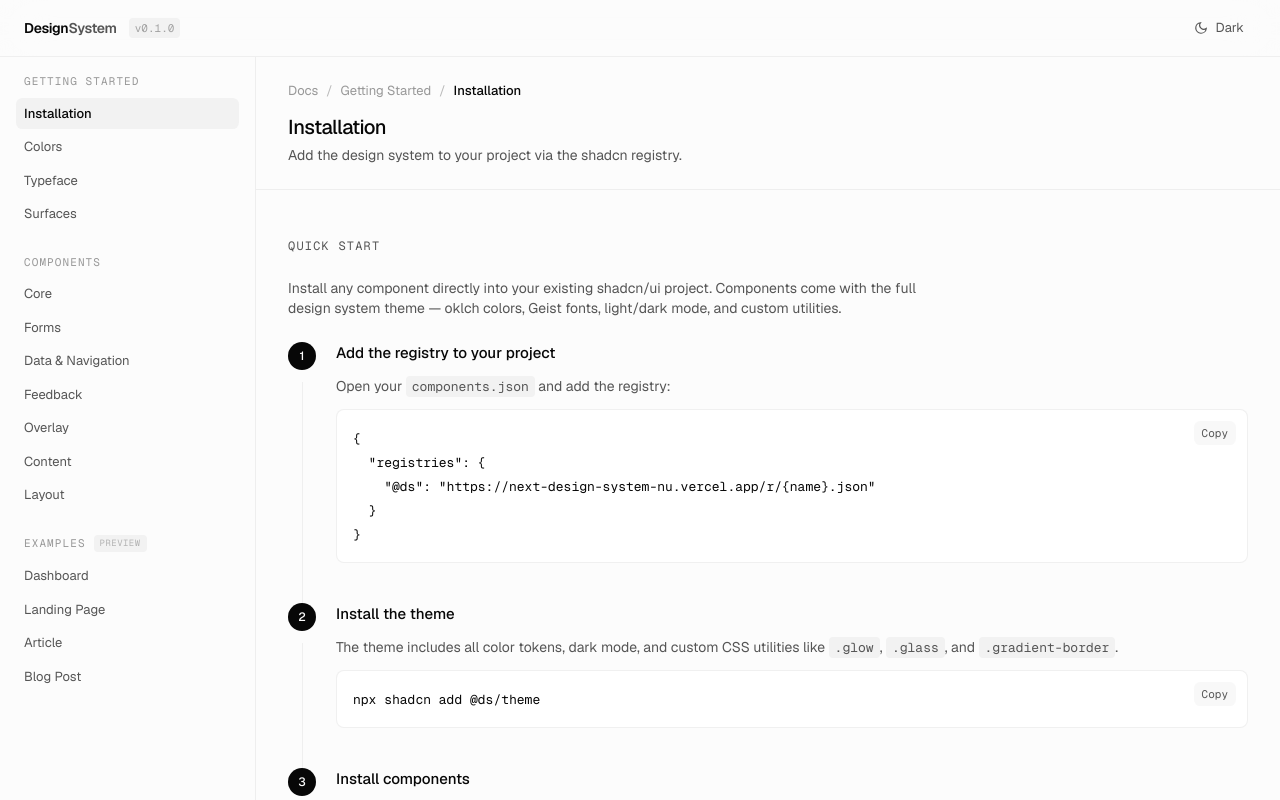
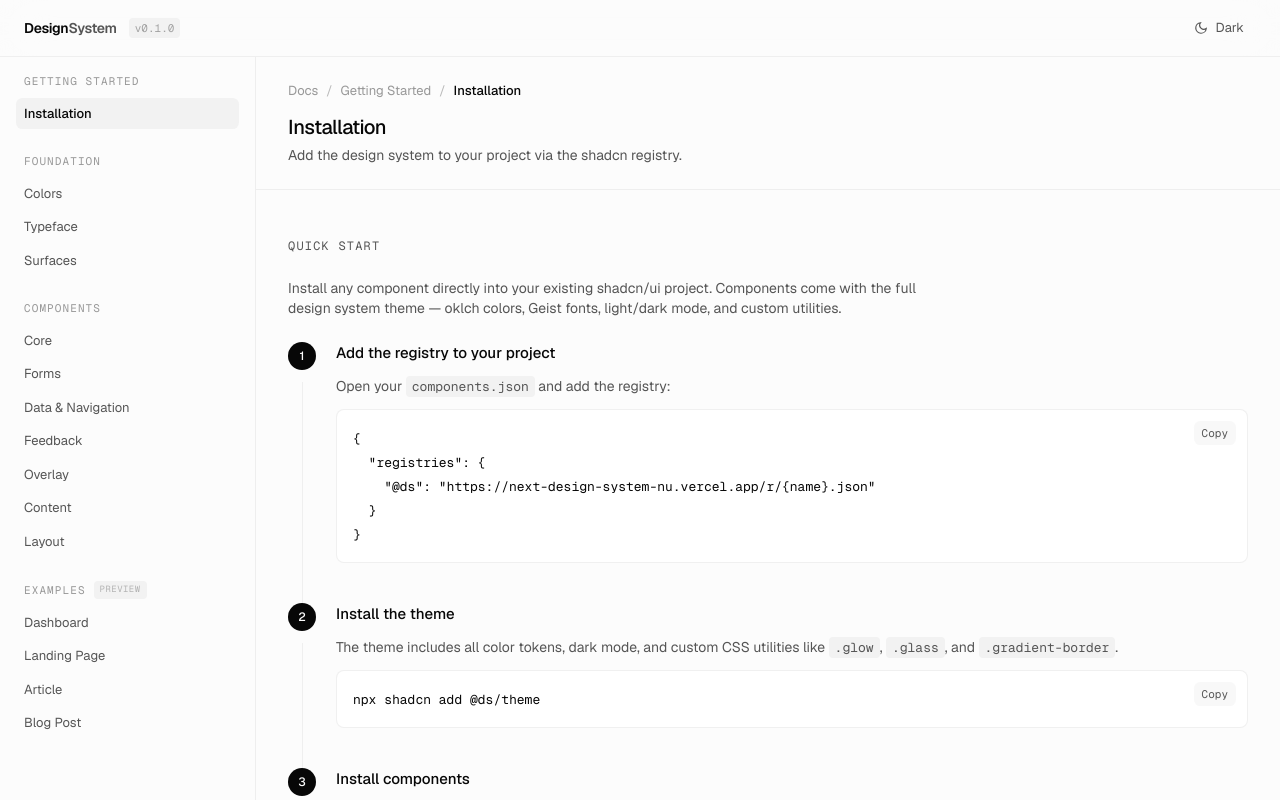
Before and after one commit to kawus/design-system, a Next.js app: page / in a window 1280 px wide. Shown: the top 800 px of the page. Built offline with nearby package versions, Linux system fonts and the light colour scheme.

Commit message:
fix: move Colors, Typeface, Surfaces under Foundation header in sidebar
Co-Authored-By: Claude Opus 4.6 (1M context) <noreply@anthropic.com>

```diff
--- a/src/app/page.tsx
+++ b/src/app/page.tsx
@@ -41,6 +41,12 @@ const sidebarGroups: SidebarGroup[] = [
         component: InstallationShowcase,
         description: "Add the design system to your project via the shadcn registry.",
       },
+    ],
+  },
+  {
+    label: "Foundation",
+    type: "docs",
+    items: [
       {
         id: "colors",
         label: "Colors",
```
